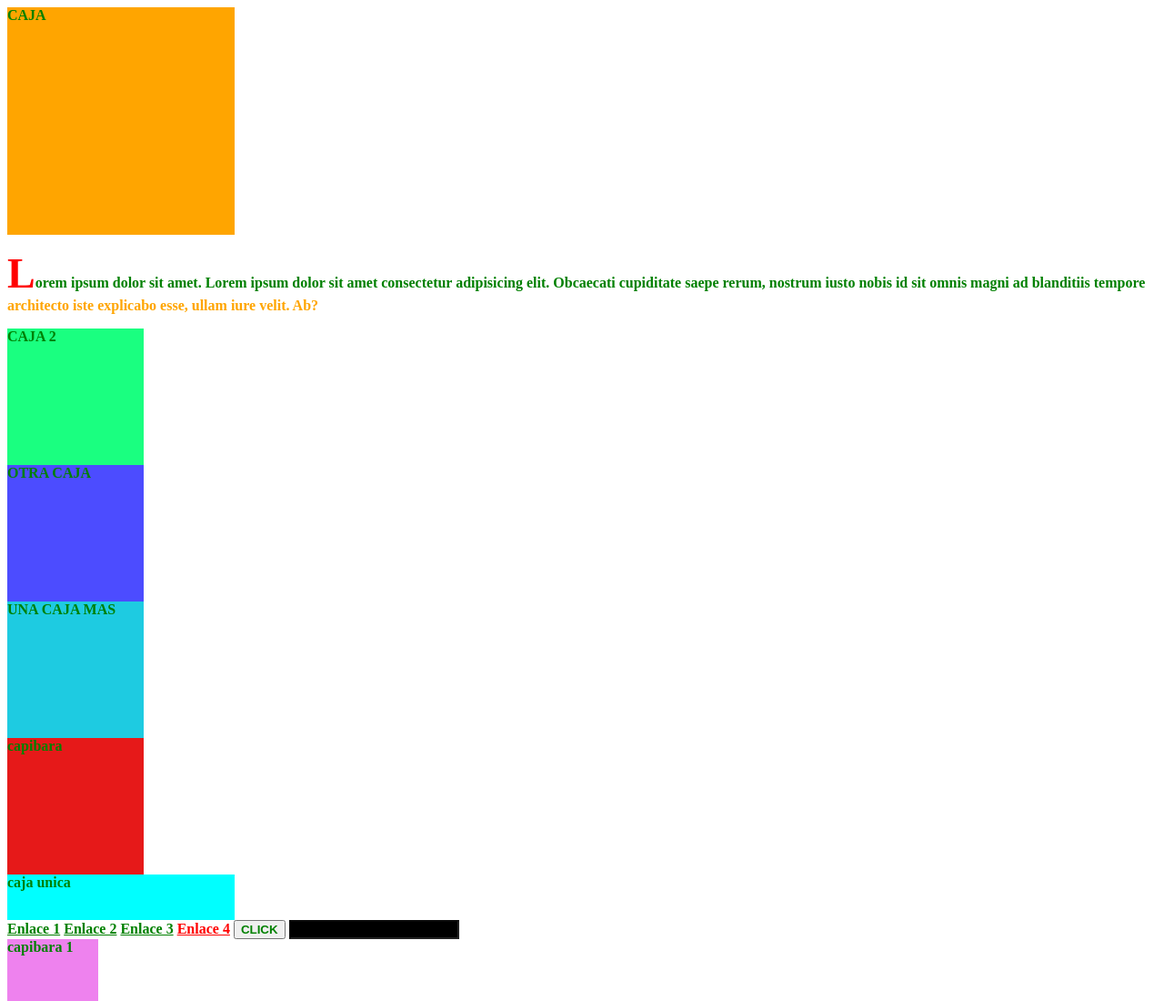
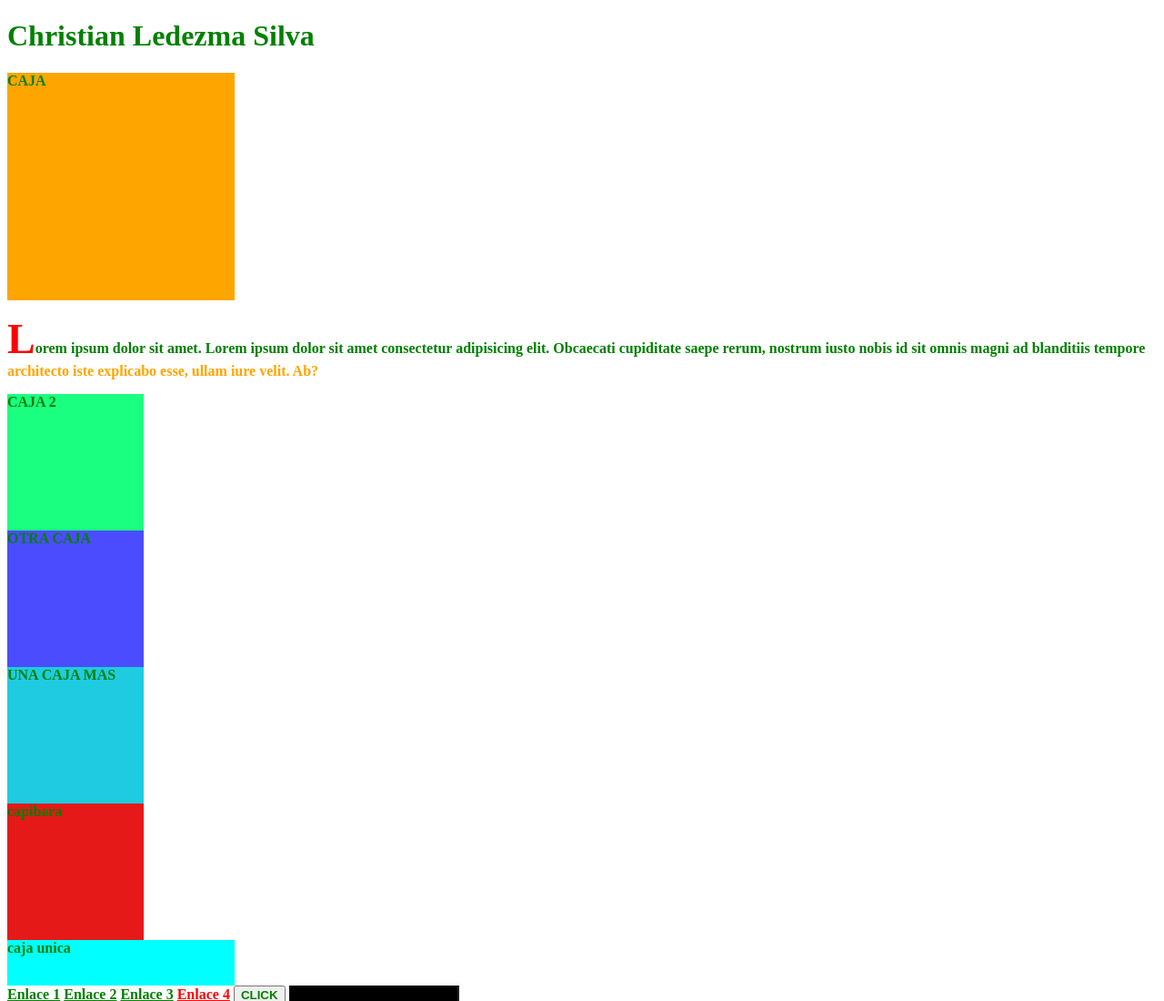
Before and after one commit to christian-ledezma/TecWeb_CSS_1, a plain HTML site: page index.html in a window 1280 px wide. Shown: the top 1100 px of the page at 91% size. Drawn offline with Linux system fonts and the light colour scheme.

Commit message:
feat: avance fin

```diff
--- a/index.html
+++ b/index.html
@@ -3,10 +3,13 @@
 <head>
     <meta charset="UTF-8">
     <meta name="viewport" content="width=device-width, initial-scale=1.0">
-    <title>Document</title>
+    <title>CSS</title>
 <link rel="stylesheet" href="estilos.css">
 </head>
 <body>
+    <header>
+        <h1>Christian Ledezma Silva</h1>
+    </header>
     <div>
         CAJA
     </div>
```
